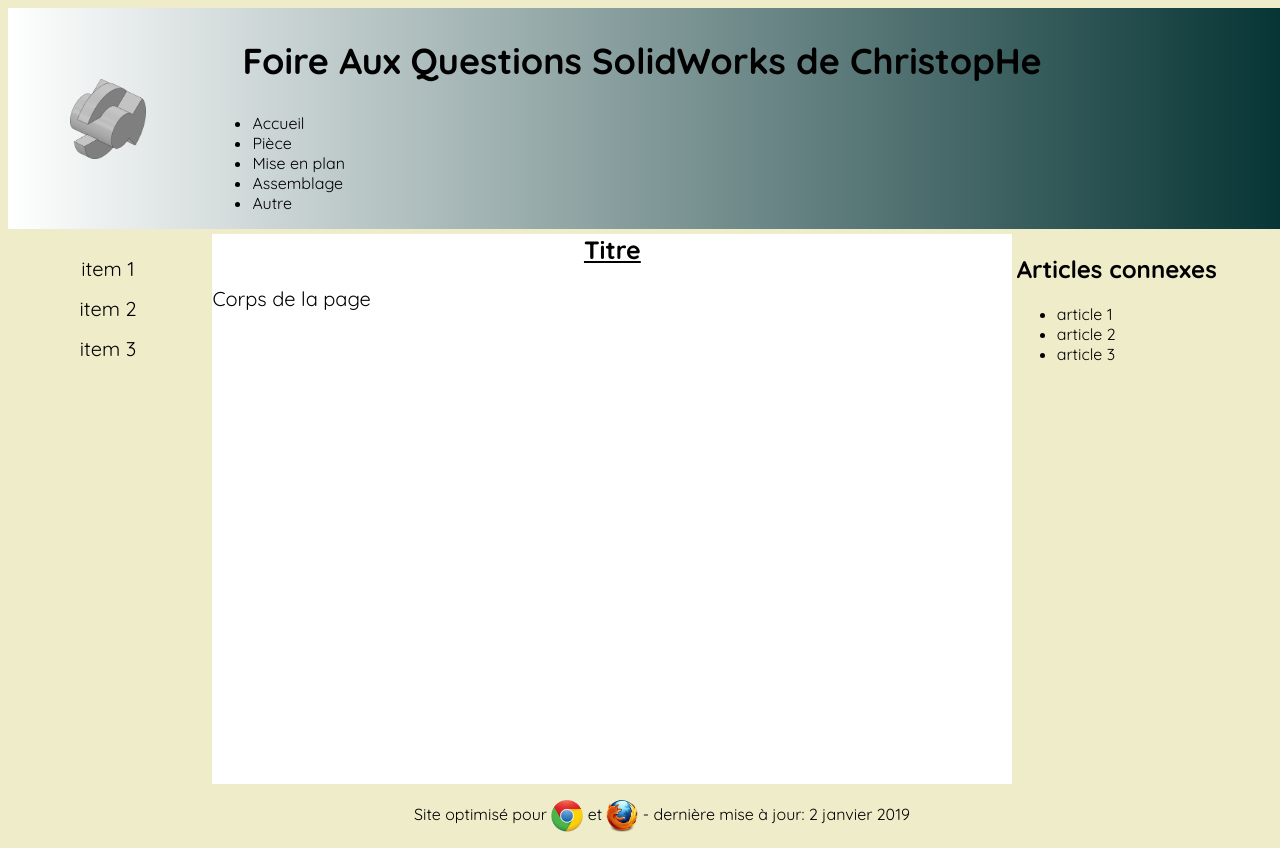
After one commit to Eclipse972/FAQ_SW, a PHP site: page / in a window 1280 px wide. The commit adds this page. Run offline with PHP 8.4, Linux system fonts and the light colour scheme; data that the repository does not hold is empty.

Commit message:
premier jet pour donnerune apparence au site

```diff
--- /dev/null
+++ b/Controleur/FAQ.php
@@ -0,0 +1,5 @@
+<?php // Controleur dossier technique
+function Configurer() {
+$BD = new base2donnees();
+list($id, $item, $sous_item) = Lire_parametre("p", -1, 1);
+}
--- /dev/null
+++ b/Vue/FAQ.css
@@ -0,0 +1,62 @@
+/* Mise en page des blocs ------------------------------------------------------------------------------- */
+section { width:var(--largeur_2e_colonne); } /*on remplace la valeur définie dans commun.css*/
+
+nav, section, aside {
+	display:inline-block;
+	vertical-align:top;
+}
+/* zone centrale ------------------------------------------------------------------------------ */
+section ul { margin:0; }
+
+section a { text-decoration:none;}
+
+section a:hover { text-decoration: underline;}
+
+section img {
+	padding: 4px;
+	max-width:1100px
+}
+/*	--------------------------------------------------------------------------------------------
+	---------------------------------- pour le menu  -------------------------------------------
+	-------------------------------------------------------------------------------------------- */
+nav {
+	width:var(--largeur_1e_colonne);
+	margin:0;
+	text-align:center;
+	font-size:20px;
+}
+nav a {	text-decoration:none; } /* aucun lien n'est souligné */
+
+nav ul {
+	list-style-type:none;
+	margin-bottom: 30px;
+	padding: 0;
+}
+/* menu --------------------------------------------------------------------------------------- */
+nav li {
+	line-height: 30px;
+	margin-bottom: 10px;
+}
+nav li a {
+	display: block;
+	color: white; /* tous les items du menu sont écrits en blanc*/
+	font-weight:bold;
+	background-color:var(--couleur4);
+	border-radius:9px;
+}
+
+nav li a:hover, #item_selectionne { background-color: var(--couleur2); } /* couleur du menu sélectionné et celui sous la souris */
+
+/* sous-menu ---------------------------------------------------------------------------------- */
+nav ul ul {	margin: 5px; }
+
+nav ul ul a {
+	color: black; 	/* tous les textes du sous-menu sont en noir */
+	background-color:white;	/* sur fond blanc */
+	border-radius:0;	/* pour avoir des coins carrés contrairement aux items arrondis*/
+}
+nav ul ul a {font-weight:normal;}
+
+nav ul ul li {font-weight:bold;}
+
+nav ul ul a:hover { background-color: var(--couleur1); } /* le sous item survolé est coloré */
--- a/Vue/commun.css
+++ b/Vue/commun.css
@@ -8,14 +8,15 @@ body {
 	--couleur5: #002F2F;
 
 	--largeur_1e_colonne:200px;
-	--largeur_2e_colonne:1200px;
+	--largeur_2e_colonne:800px;
+	--largeur_3e_colonne:300px;
 	/* fin de déclaraion de variables */
 	background-color:var(--couleur3);
 	font-family: 'Quicksand', sans-serif;
 }
 
-header, section, footer, #corps {
-	width:calc(var(--largeur_1e_colonne) + var(--largeur_2e_colonne) + 8px);
+header, footer, main {
+	width:calc(var(--largeur_1e_colonne) + var(--largeur_2e_colonne) + var(--largeur_3e_colonne) + 8px);
 	margin:auto;
 }
 /* l'en-tete ---------------------------------------------------------------------------------- */
@@ -62,7 +63,7 @@ footer img {
 	margin: auto;
 }
 
-#titre { width:var(--largeur_2e_colonne); }
+#titre { width:var(--largeur_2e_colonne) + var(--largeur_3e_colonne); }
 
 #titre p {
 	margin:30px;
--- a/Vue/pied2page.php
+++ b/Vue/pied2page.php
@@ -1,3 +1,3 @@
 <p>Site optimis&eacute; pour <img src="Vue/images/chrome.png" alt="Chrome"> et <img src="Vue/images/firefox.png" alt="Firefox">
-<?php if ($MODE == 'DT')	echo ' - <a href="?f=1">Me contacter</a>'; ?>
- - derni&egrave;re mise à jour: 30 d&eacute;cembre 2018</p>
+<?php if ($MODE == 'FAQ')	echo ' - <a href="?f=1">Me contacter</a>'; ?>
+ - derni&egrave;re mise à jour: 2 janvier 2019</p>
--- /dev/null
+++ b/index.php
@@ -0,0 +1,63 @@
+<?php
+/***********************************************************************************************************************************
+	contrôleur principal
+************************************************************************************************************************************/
+
+?>
+<!doctype html>
+<html lang="fr">
+<head>
+	<meta charset="UTF-8" />
+	<link rel="stylesheet" href="https://fonts.googleapis.com/css?family=Quicksand:400,700&effect=outline">
+	<link rel="stylesheet" href="Vue/commun.css" />
+	<link rel="stylesheet" href="Vue/FAQ.css" />
+	<title>La Foire Aux Questions SolidWorks de ChristopHe</title>
+</head>
+
+<body>
+
+<header>
+	<div id="logo"><img src="Vue/images/logo.png" alt = "Logo"></div>
+	<div id="titre">
+		<p class="font-effect-outline">Foire Aux Questions SolidWorks de ChristopHe</p>
+		<ul>
+			<li>Accueil</li>
+			<li>Pi&egrave;ce</li>
+			<li>Mise en plan</li>
+			<li>Assemblage</li>
+			<li>Autre</li>
+		</ul>
+	</div>
+</header>
+
+<main role="main">
+
+<nav>
+	<ul>
+	<li>item 1</li>
+	<li>item 2</li>
+	<li>item 3</li>
+	</ul>
+</nav>
+
+<section>
+	<h1>Titre</h1>
+	<p>Corps de la page</p>
+</section>
+
+<aside>
+	<h1>Articles connexes</h1>
+	<ul>
+	<li>article 1</li>
+	<li>article 2</li>
+	<li>article 3</li>
+	</ul>
+</aside>
+</main>
+
+<footer>
+<?php include 'Vue/pied2page.php'; ?>
+</footer>
+
+</body>
+</html>
```
Also changed, not shown: Controleur/liens.php (added, +42 -0 lines), Modele/classe_BD.php (added, +141 -0 lines), Modele/classe_menu.php (added, +33 -0 lines).
